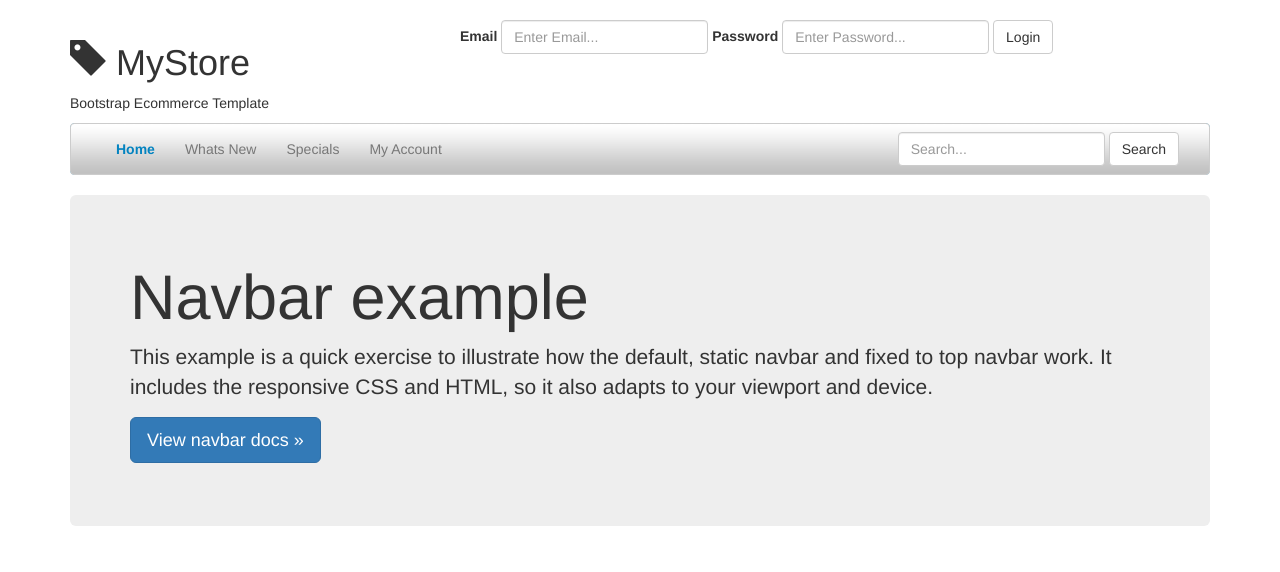
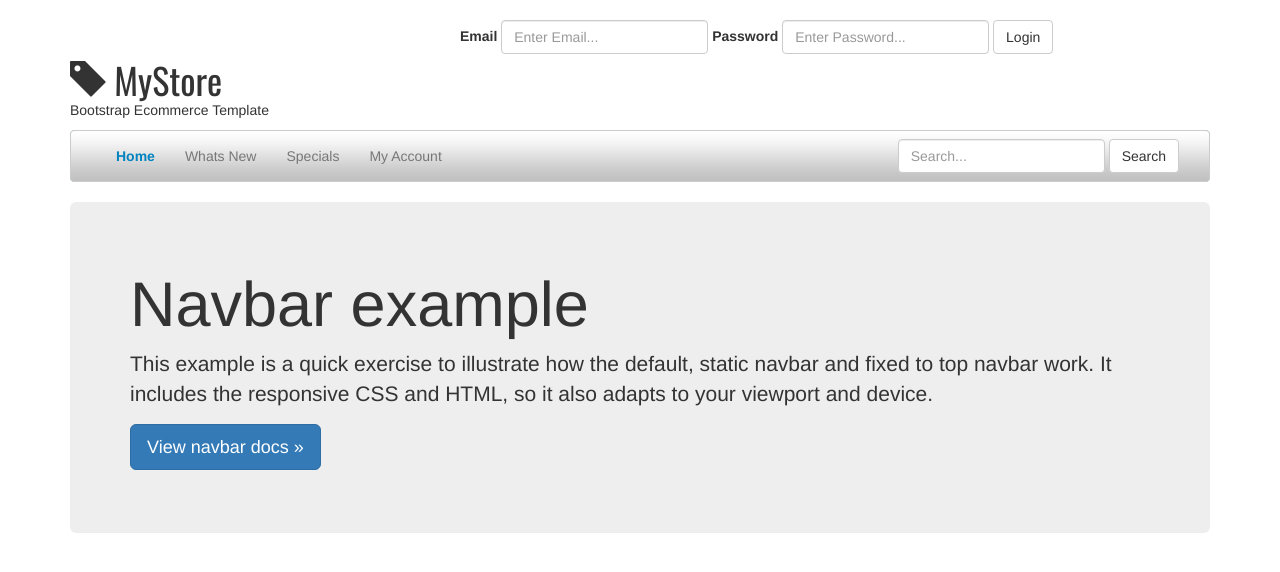
Before and after one commit to petriDiaconescu/learn-bootstrap-development-by-building-10-projects, a website: page index.html in a window 1280 px wide. Drawn offline with nearby package versions, Linux system fonts and the light colour scheme; files that its build step writes are made by us from their sources.

Commit message:
Change the font of the logo div.

```diff
--- a/index.html
+++ b/index.html
@@ -6,6 +6,7 @@
     <meta name="viewport" content="width=device-width, initial-scale=1">
 
     <title>Ecommerce Template</title>
+    <link href="https://fonts.googleapis.com/css?family=Oswald" rel="stylesheet">
 
     <!-- Bootstrap core CSS -->
     <link href="css/bootstrap.css" rel="stylesheet">
--- a/less/style.less
+++ b/less/style.less
@@ -19,3 +19,9 @@ body {
   color: @primary !important;
   font-weight: bold;
 }
+
+.logo {
+  width: 100%;
+  margin: 40px 0 0 0;
+  font-family: 'Oswald', sans-serif;
+}
```
Also changed, not shown: snapshots/after.jpg, snapshots/before.jpg.
